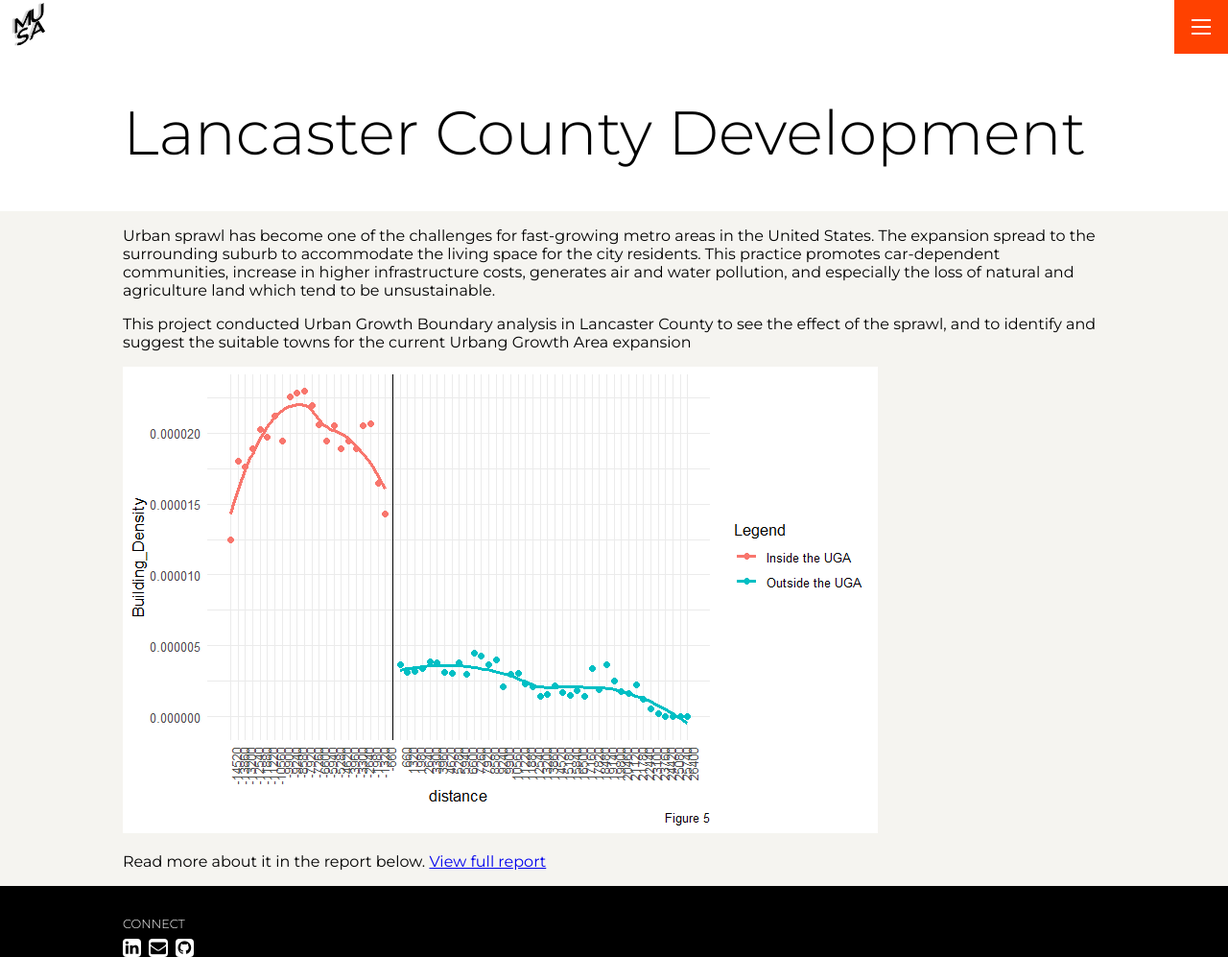
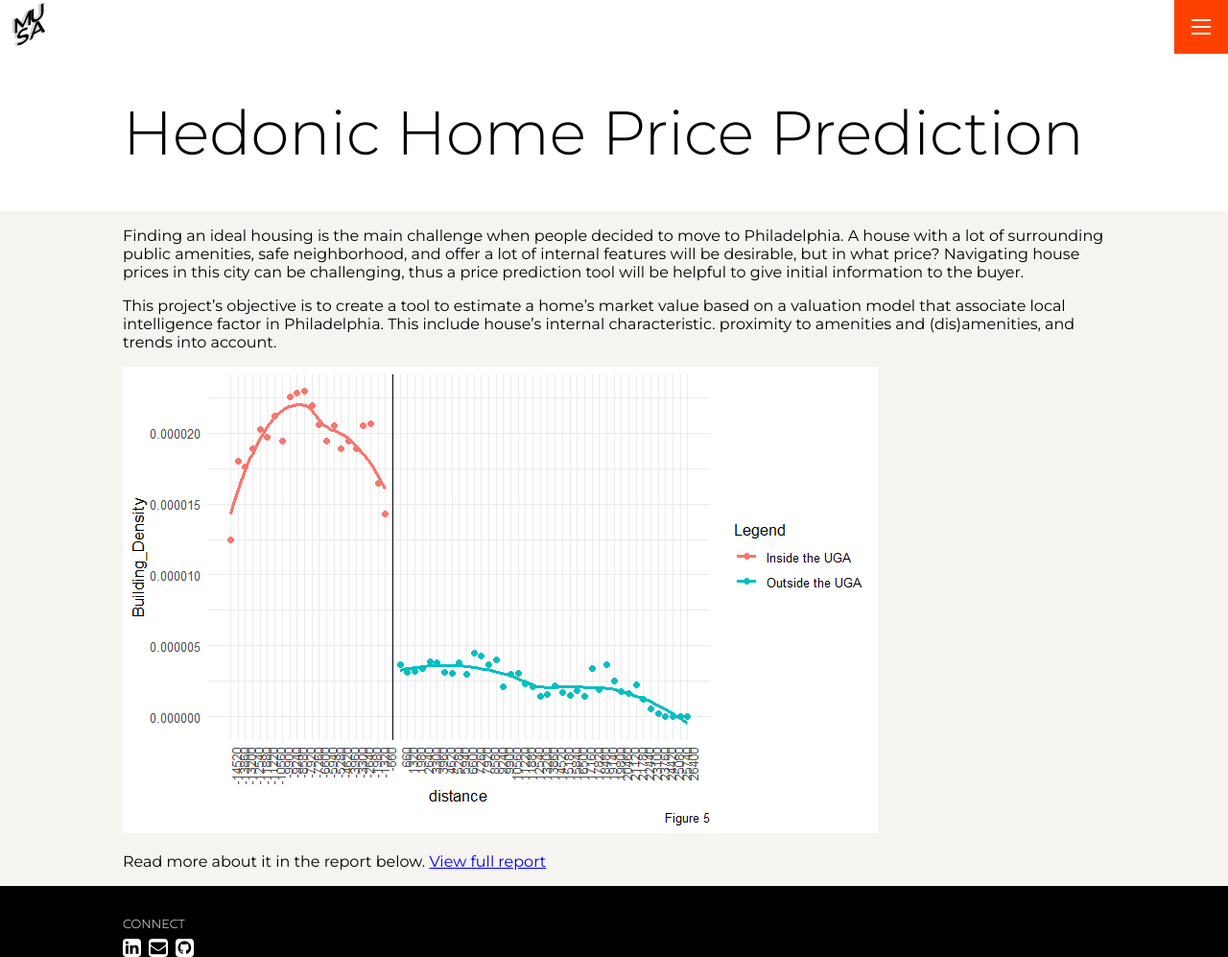
Before and after one commit to jonathan-manurung/portfolio, a Jekyll site: the page built from _projects/proj-3.md, in a window 1280 px wide and 997 px high. Shown: the whole window at 96% size. Built offline with Jekyll 4.4.1, drawn with Linux system fonts in a browser that asks for light colours.

Commit message:
Update proj-3.md

```diff
--- a/_projects/proj-3.md
+++ b/_projects/proj-3.md
@@ -1,12 +1,12 @@
 ---
 layout: post
-title: 'Lancaster County Development'
+title: 'Hedonic Home Price Prediction'
 thumbnail: /assets/img/projects/proj-2/thumbnail.jpg
 ---
 
-Urban sprawl has become one of the challenges for fast-growing metro areas in the United States. The expansion spread to the surrounding suburb to accommodate the living space for the city residents. This practice promotes car-dependent communities, increase in higher infrastructure costs, generates air and water pollution, and especially the loss of natural and agriculture land which tend to be unsustainable.
+Finding an ideal housing is the main challenge when people decided to move to Philadelphia. A house with a lot of surrounding public amenities, safe neighborhood, and offer a lot of internal features will be desirable, but in what price? Navigating house prices in this city can be challenging, thus a price prediction tool will be helpful to give initial information to the buyer.
 
-This project conducted Urban Growth Boundary analysis in Lancaster County to see the effect of the sprawl, and to identify and suggest the suitable towns for the current Urbang Growth Area expansion
+This project's objective is to create a tool to estimate a home's market value based on a valuation model that associate local intelligence factor in Philadelphia. This include house's internal characteristic. proximity to amenities and (dis)amenities, and trends into account.
 
 ![](../assets/img/projects/proj-2/Lancaster_bidrent_model.jpg)
 
```
